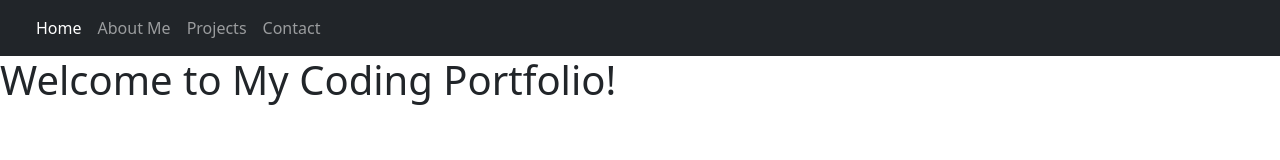
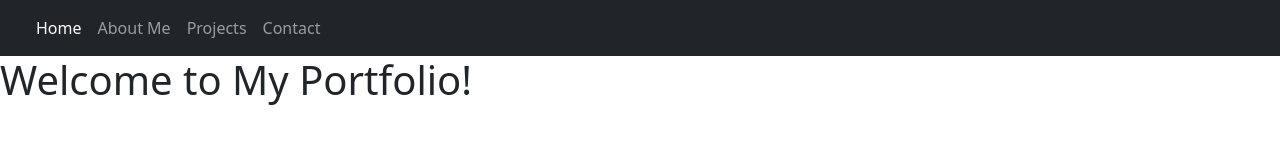
Before and after one commit to NJJ13/NJJ13.github.io, a plain HTML site: page Index.html in a window 1280 px wide. Drawn offline with nearby package versions, Linux system fonts and the light colour scheme.

Commit message:
update to populate website

```diff
--- a/Index.html
+++ b/Index.html
@@ -25,7 +25,7 @@
         </div>
       </div>
     </nav>
-    <h1>Welcome to My Coding Portfolio!</h1>
+    <h1>Welcome to My Portfolio!</h1>
 
 
     <script src="https://cdn.jsdelivr.net/npm/@popperjs/core@2.6.0/dist/umd/popper.min.js" integrity="sha384-KsvD1yqQ1/1+IA7gi3P0tyJcT3vR+NdBTt13hSJ2lnve8agRGXTTyNaBYmCR/Nwi" crossorigin="anonymous"></script>
```
